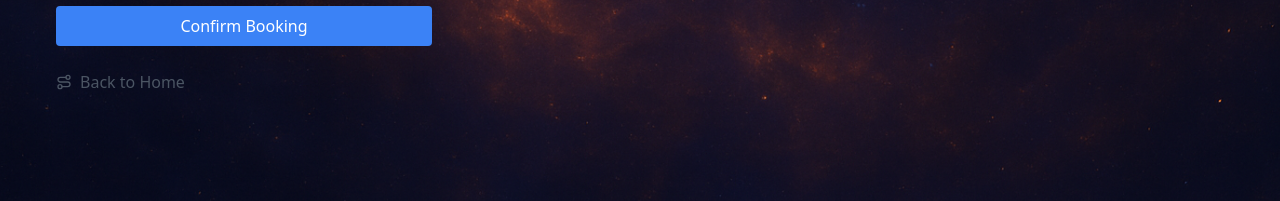
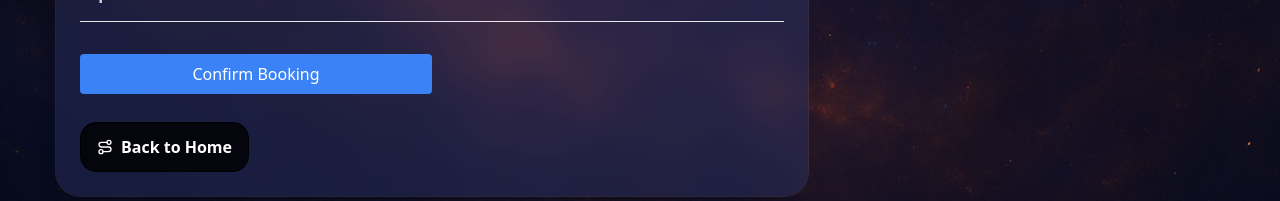
Before and after one commit to Kristoffer-L/examinerande-gruppuppgift-Vue, a Vue app: page /booking/1 in a window 1280 px wide. Shown: the part 749-950 px from the top of the page. Built offline with nearby package versions, Linux system fonts and the light colour scheme.

Commit message:
Fix ConfirmModal and basketUI

```diff
--- a/src/components/ConfirmModal.vue
+++ b/src/components/ConfirmModal.vue
@@ -2,7 +2,14 @@
 import { useCartStore } from '../stores/cart';
 import { useRouter } from 'vue-router';
 
-defineProps<{ modelValue: boolean }>();
+const props = defineProps<{
+  modelValue: boolean;
+  email: string;
+  firstName: string;
+  lastName: string;
+  city: string;
+  postalCode: string;
+}>();
 
 const emit = defineEmits<{
   (e: 'update:modelValue', value: boolean): void;
@@ -27,7 +34,7 @@ function confirmPurchase() {
 </script>
 
 <template>
-  <div v-if="modelValue" class="fixed inset-0 z-50">
+  <div v-if="props.modelValue" class="fixed inset-0 z-50">
     <div class="absolute inset-0 bg-[#0b102e]/70 backdrop-blur-sm" @click="closeModal"></div>
 
     <div class="relative flex min-h-full items-center justify-center p-4">
@@ -39,6 +46,27 @@ function confirmPurchase() {
           Please check so the order is correct before completing payment. Here is your order
           summary:
         </p>
+
+        <div class="rounded-2xl border border-black/40 bg-black/20 p-3 mb-4">
+          <p class="text-sm font-semibold text-white/90 mb-2">Customer details</p>
+
+          <div class="text-sm text-white/90 space-y-1">
+            <p>
+              <span class="text-white/70">Name: </span>
+              <span class="font-semibold"> {{ props.firstName }} {{ props.lastName }} </span>
+            </p>
+
+            <p>
+              <span class="text-white/70">Email: </span>
+              <span class="font-semibold"> {{ props.email }} </span>
+            </p>
+
+            <p>
+              <span class="text-white/70">Address: </span>
+              <span class="font-semibold"> {{ props.city }}, {{ props.postalCode }} </span>
+            </p>
+          </div>
+        </div>
 
         <div class="rounded-2xl border border-black/40 bg-black/20 p-3 max-h-64 overflow-auto">
           <div v-if="cart.items.length === 0" class="opacity-80">Your cart is empty.</div>
--- a/src/pages/Basket.vue
+++ b/src/pages/Basket.vue
@@ -29,7 +29,7 @@ const submitForm = () => {
 </script>
 
 <template>
-  <div class="min-h-screen flex gap-4 items-start pt-12">
+  <div class="min-h-screen flex gap-4 items-start pt-2 relative">
     <div
       class="w-[100%] h-[500px] mt-2 rounded-3xl bg-[#313772]/40 backdrop-blur-md shadow-xl ring-1 ring-black/10"
     >
@@ -97,7 +97,14 @@ const submitForm = () => {
         >
           Submit
         </button>
-        <ConfirmModal v-model="showModal" />
+        <ConfirmModal
+          v-model="showModal"
+          :email="email"
+          :first-name="firstName"
+          :last-name="lastName"
+          :city="city"
+          :postal-code="postalCode"
+        />
       </div>
     </div>
   </div>
--- a/src/pages/Booking.vue
+++ b/src/pages/Booking.vue
@@ -91,8 +91,12 @@ watchEffect(() => {
 </script>
 
 <template>
-  <div class="min-h-screen p-8 grid grid-cols-2 gap-10 justify-items-center grid-cols-[2fr,1fr]">
-    <div class="w-full">
+  <div
+    class="min-h-screen p-8 grid grid-cols-2 gap-10 justify-items-center items-start grid-cols-[2fr,1fr]"
+  >
+    <div
+      class="w-full rounded-3xl bg-[#313772]/40 backdrop-blur-md shadow-xl ring-1 ring-white/10 p-6"
+    >
       <h1 class="text-2xl font-bold mb-4">{{ experience?.title }}</h1>
       <form class="flex flex-col gap-4" @submit.prevent="onSubmit">
         <VueDatePicker
@@ -102,6 +106,7 @@ watchEffect(() => {
           :enable-time-picker="false"
           class="datepicker w-[50%]"
           @update:model-value="handleDateChange"
+          placeholder="Select date here"
         />
         <div
           v-for="(tier, index) in experience?.pricing"
@@ -142,7 +147,10 @@ watchEffect(() => {
         >
           Confirm Booking
         </button>
-        <RouterLink to="/" class="flex items-center gap-2 text-gray-600 hover:text-gray-800 mt-2">
+        <RouterLink
+          to="/"
+          class="mt-3 inline-flex w-fit items-center gap-2 rounded-2xl bg-black/80 hover:bg-black text-white border border-black px-4 py-3 font-semibold transition active:scale-[0.98]"
+        >
           <Route class="w-4 h-4" />
           <span>Back to Home</span>
         </RouterLink>
--- a/tsconfig.app.json
+++ b/tsconfig.app.json
@@ -3,6 +3,9 @@
   "compilerOptions": {
     "tsBuildInfoFile": "./node_modules/.tmp/tsconfig.app.tsbuildinfo",
     "types": ["vite/client"],
+    "module": "ESNext",
+    "target": "ES2020",
+    "moduleResolution": "Bundler",
 
     /* Linting */
     "strict": true,
```
